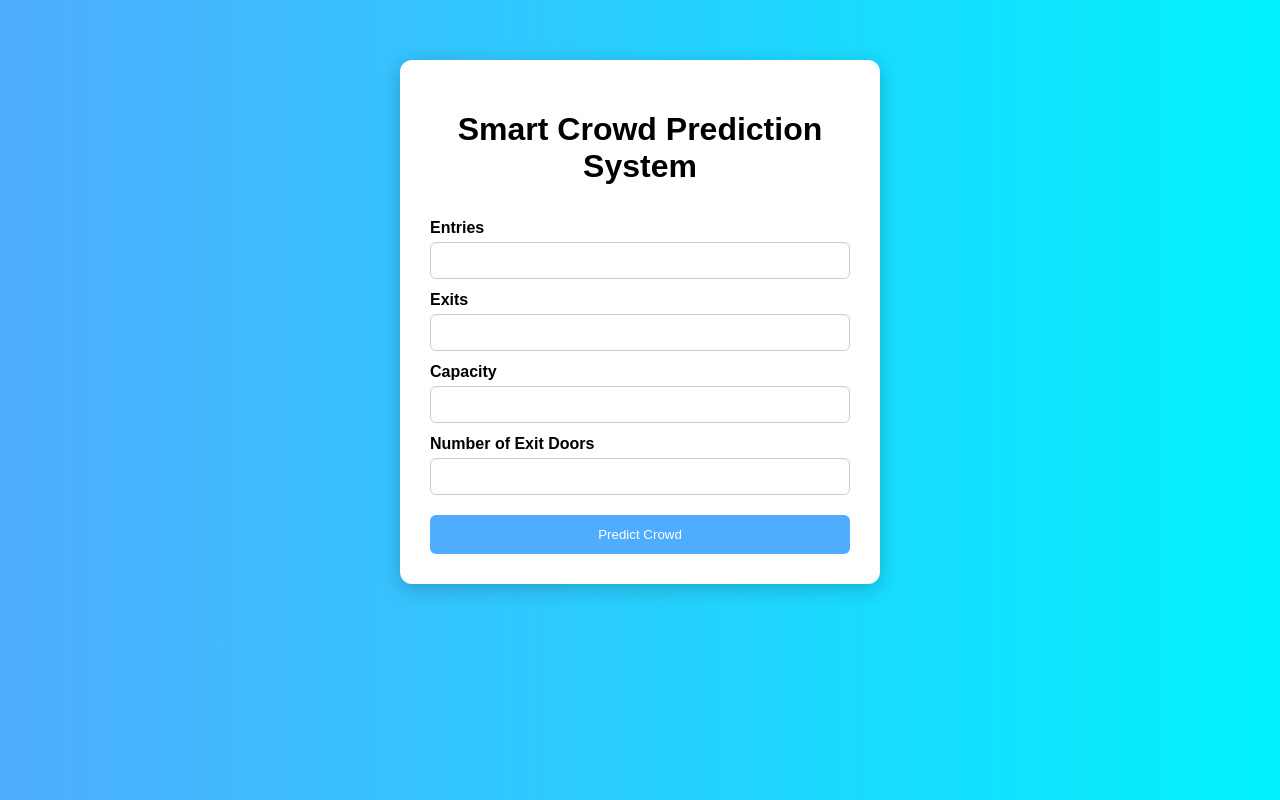
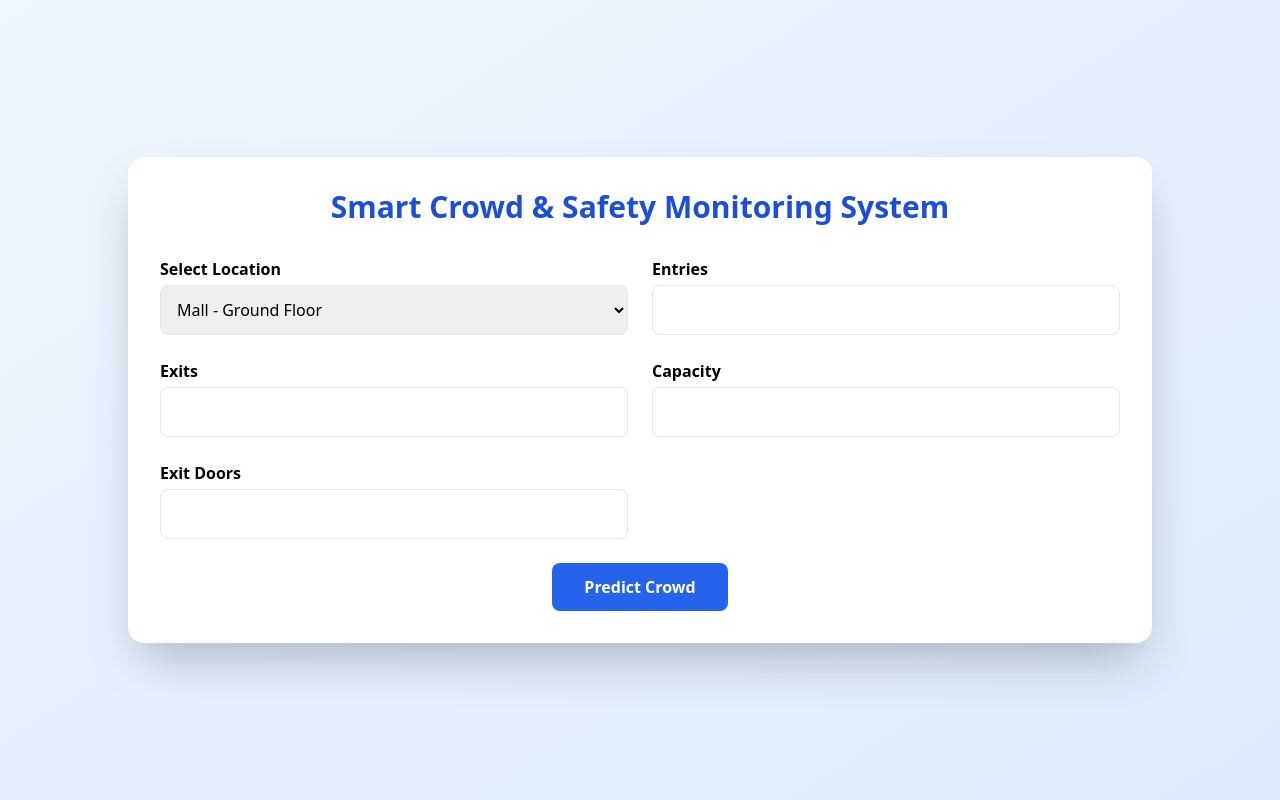
Before and after one commit to marycarmelniya-ctrl/smart-crowd-prediction, a Flask app: page / in a window 1280 px wide. Run offline with Flask 3, Linux system fonts and the light colour scheme; some libraries are stand-ins or nearby versions.

Commit message:
Final Phase 2 with Tailwind UI and multi-location support

```diff
--- a/app.py
+++ b/app.py
@@ -11,15 +11,16 @@ def home():
     density_percent = None
     risk_score = None
     evac_time = None
+    location = None
 
     if request.method == "POST":
-        # Get form values
+        location = request.form["location"]
         entries = int(request.form["entries"])
         exits = int(request.form["exits"])
         capacity = int(request.form["capacity"])
         exit_doors = int(request.form["exit_doors"])
 
-        # Validate capacity
+        # Safety checks
         if capacity <= 0:
             alert = "Capacity must be greater than 0"
             return render_template("index.html", alert=alert)
@@ -74,7 +75,8 @@ def home():
         result_class=result_class,
         density_percent=density_percent,
         risk_score=risk_score,
-        evac_time=evac_time
+        evac_time=evac_time,
+        location=location
     )
 
 if __name__ == "__main__":
--- a/templates/index.html
+++ b/templates/index.html
@@ -2,64 +2,105 @@
 <html>
 <head>
     <title>Smart Crowd Prediction</title>
-    <link rel="stylesheet" href="{{ url_for('static', filename='style.css') }}">
+    <script src="https://cdn.tailwindcss.com"></script>
 </head>
-<body>
 
-<div class="container">
-    <h1>Smart Crowd Prediction System</h1>
+<body class="bg-gradient-to-br from-blue-50 to-blue-100 min-h-screen flex items-center justify-center">
 
-    <form method="POST" class="form-box">
-        <label>Entries</label>
-        <input type="number" name="entries" required>
+<div class="w-full max-w-5xl p-8 bg-white shadow-2xl rounded-2xl">
 
-        <label>Exits</label>
-        <input type="number" name="exits" required>
+    <h1 class="text-3xl font-bold text-center text-blue-700 mb-8">
+        Smart Crowd & Safety Monitoring System
+    </h1>
 
-        <label>Capacity</label>
-        <input type="number" name="capacity" required>
+    <form method="POST" class="grid grid-cols-1 md:grid-cols-2 gap-6">
 
-        <label>Number of Exit Doors</label>
-        <input type="number" name="exit_doors" required>
+        <div>
+            <label class="block font-semibold mb-1">Select Location</label>
+            <select name="location" required
+                class="w-full p-3 border rounded-lg focus:ring-2 focus:ring-blue-400">
+                <option value="Mall - Ground Floor">Mall - Ground Floor</option>
+                <option value="Mall - Food Court">Mall - Food Court</option>
+                <option value="Stadium - Gate A">Stadium - Gate A</option>
+                <option value="Metro - Platform 1">Metro - Platform 1</option>
+            </select>
+        </div>
 
-        <button type="submit">Predict Crowd</button>
+        <div>
+            <label class="block font-semibold mb-1">Entries</label>
+            <input type="number" name="entries" required
+                class="w-full p-3 border rounded-lg focus:ring-2 focus:ring-blue-400">
+        </div>
+
+        <div>
+            <label class="block font-semibold mb-1">Exits</label>
+            <input type="number" name="exits" required
+                class="w-full p-3 border rounded-lg focus:ring-2 focus:ring-blue-400">
+        </div>
+
+        <div>
+            <label class="block font-semibold mb-1">Capacity</label>
+            <input type="number" name="capacity" required
+                class="w-full p-3 border rounded-lg focus:ring-2 focus:ring-blue-400">
+        </div>
+
+        <div>
+            <label class="block font-semibold mb-1">Exit Doors</label>
+            <input type="number" name="exit_doors" required
+                class="w-full p-3 border rounded-lg focus:ring-2 focus:ring-blue-400">
+        </div>
+
+        <div class="col-span-full text-center">
+            <button type="submit"
+                class="bg-blue-600 hover:bg-blue-700 text-white px-8 py-3 rounded-lg font-semibold transition duration-300">
+                Predict Crowd
+            </button>
+        </div>
+
     </form>
 
     {% if result %}
-    <div class="dashboard">
+    <div class="mt-10 grid grid-cols-1 md:grid-cols-3 gap-6">
 
-        <div class="card {{ result_class }}">
-            <h2>{{ result }}</h2>
+        <div class="p-6 bg-blue-100 rounded-xl shadow">
+            <h2 class="text-xl font-bold text-blue-700">{{ result }}</h2>
+            <p class="text-sm text-gray-600 mt-1">{{ location }}</p>
         </div>
 
-        <div class="card">
-            <h3>Waiting Time</h3>
-            <p>{{ waiting_time }}</p>
+        <div class="p-6 bg-gray-100 rounded-xl shadow">
+            <h3 class="font-semibold">Waiting Time</h3>
+            <p class="text-lg">{{ waiting_time }}</p>
         </div>
 
-        <div class="card">
-            <h3>Alert</h3>
+        <div class="p-6 bg-yellow-100 rounded-xl shadow">
+            <h3 class="font-semibold">Alert</h3>
             <p>{{ alert }}</p>
         </div>
 
-        <div class="card">
-            <h3>Density</h3>
-            <p>{{ density_percent }} %</p>
+        <div class="p-6 bg-green-100 rounded-xl shadow">
+            <h3 class="font-semibold">Density</h3>
+            <p class="text-lg">{{ density_percent }} %</p>
         </div>
 
-        <div class="card">
-            <h3>Risk Score</h3>
-            <p>{{ risk_score }}</p>
+        <div class="p-6 bg-purple-100 rounded-xl shadow">
+            <h3 class="font-semibold">Risk Score</h3>
+            <p class="text-lg">{{ risk_score }}</p>
         </div>
 
-        <div class="card">
-            <h3>Evacuation Time</h3>
-            <p>{{ evac_time }} minutes</p>
+        <div class="p-6 bg-red-100 rounded-xl shadow">
+            <h3 class="font-semibold">Evacuation Time</h3>
+            <p class="text-lg">{{ evac_time }} minutes</p>
         </div>
 
-        <button onclick="speakResult()">🔊 Speak Result</button>
+    </div>
 
+    <div class="text-center mt-6">
+        <button onclick="speakResult()"
+            class="bg-gray-800 hover:bg-gray-900 text-white px-6 py-2 rounded-lg transition">
+            🔊 Speak Result
+        </button>
     </div>
+
     {% endif %}
 
 </div>
```
